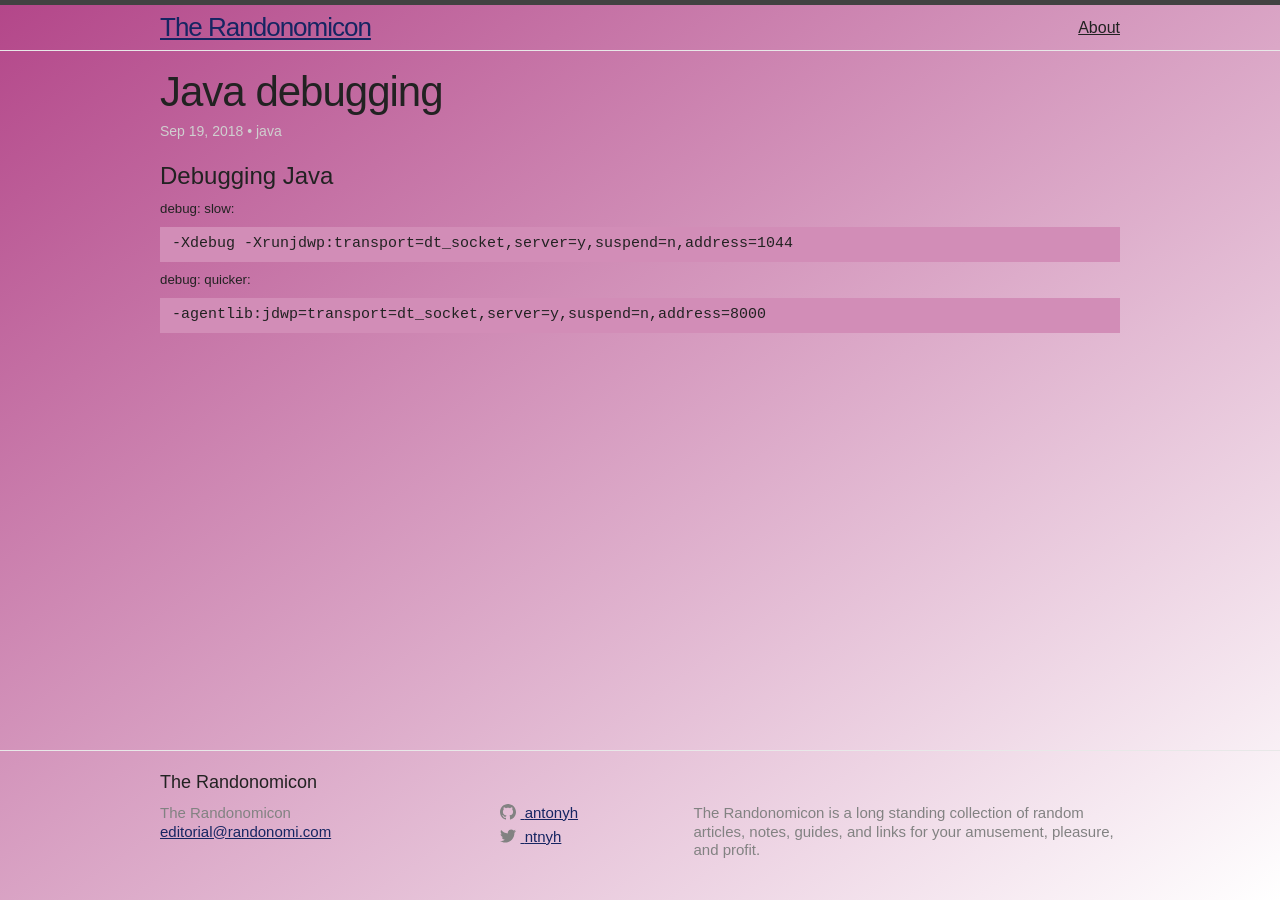
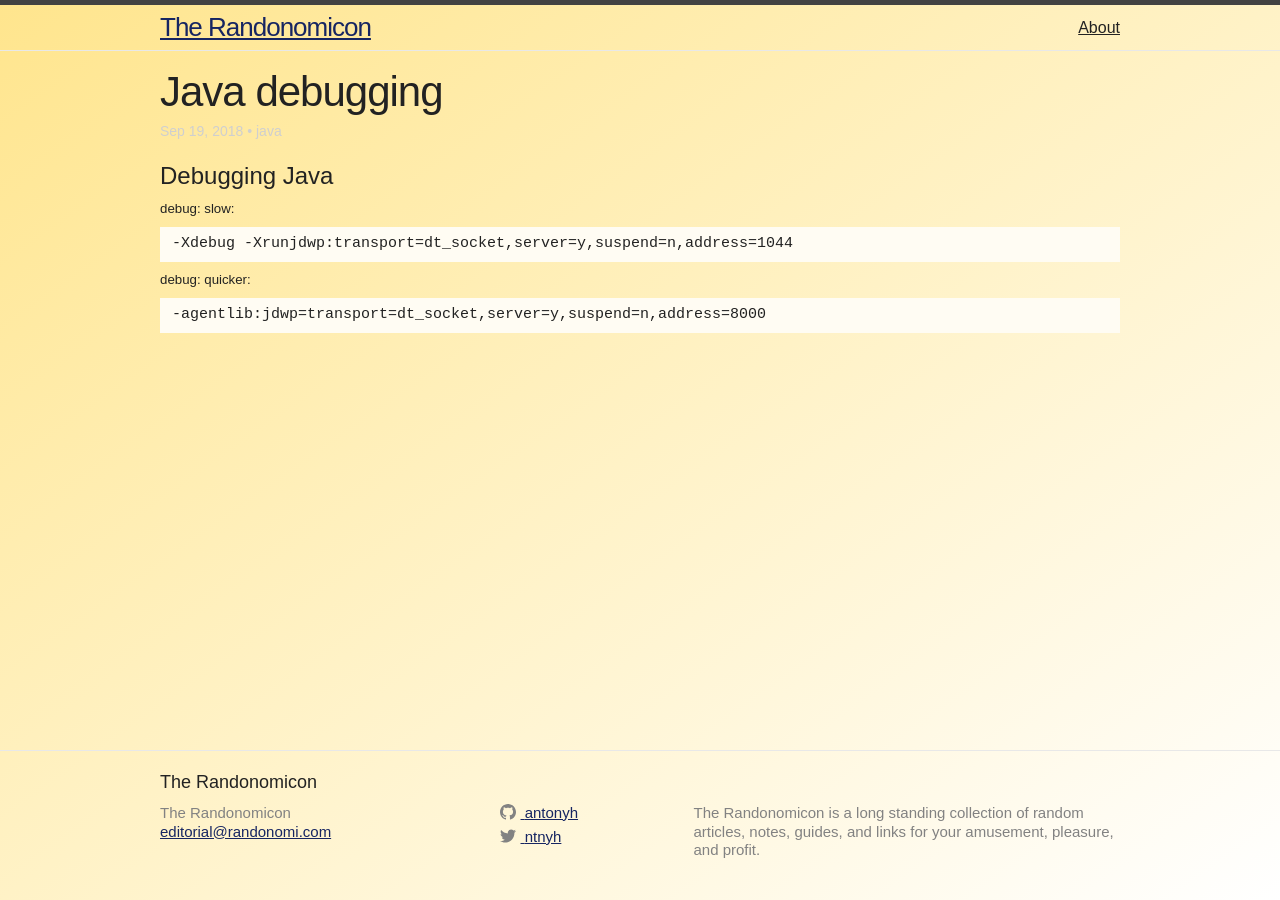
Before and after one commit to antonyh/randonomicon, a Jekyll site: the page built from _posts/2018-09-19-debug.markdown, in a window 1280 px wide. Built offline with Jekyll 4.4.1, drawn with Linux system fonts in a browser that asks for light colours.

Commit message:
Colour change

```diff
--- a/_sass/minima.scss
+++ b/_sass/minima.scss
@@ -11,7 +11,7 @@ $base-line-height: 1.25 !default;
 $spacing-unit:     20px !default;
 
 $text-color:       #222222 !default;
-$background-color: #b34689; //#fdfdfd !default;
+$background-color: rgb(255,229,141); //#fdfdfd !default;
 $brand-color:      #768582 !default;
 $link-color:       #162562 !default;
 
```
